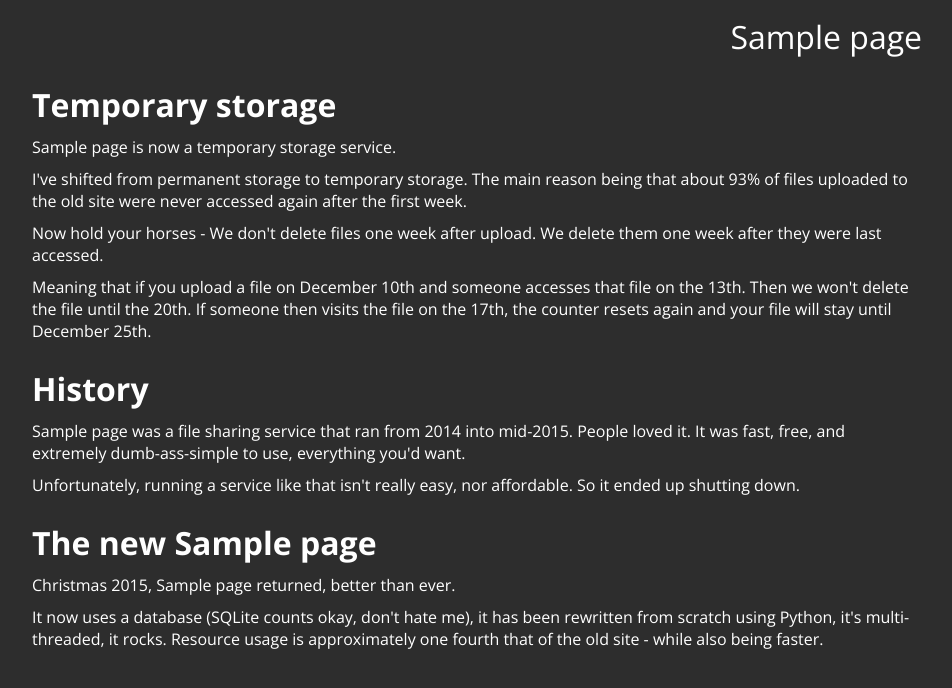
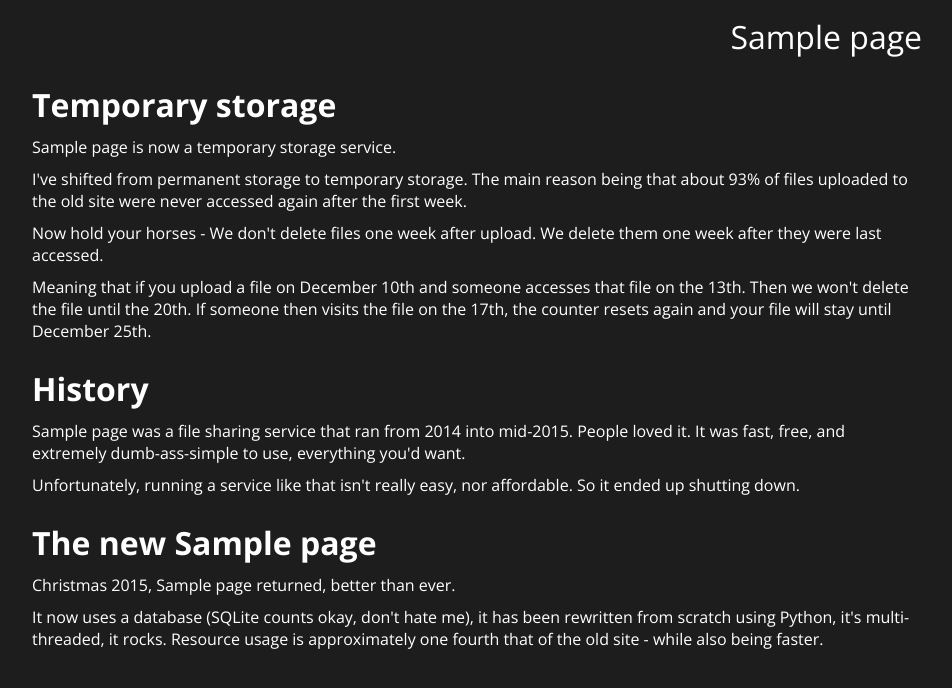
Before and after one commit to zhangshijie-bomun/QuadFile, a Flask app: template templates/about.html in a window 1280 px wide. Shown: the top 688 px of the page, without its empty margins (163-1115 px from the left). Run offline with Flask 2, Linux system fonts and the light colour scheme; the template is opened without the code that fills it: most values are stand-ins (such as "Sample title", 1, 10 or a date in 2020); parts of the project's set-up code (start-up, migrations or seed data) failed here and were passed over.

Commit message:
Darker backgrounds

```diff
--- a/static/regular.css
+++ b/static/regular.css
@@ -10,7 +10,7 @@
 body {
   font-family: "Open Sans", "Lato", sans-serif;
   color: #ffffff;
-  background-color: #2d2d2d;
+  background-color: #1d1d1d;
 }
 
 @keyframes rise {
--- a/static/style.css
+++ b/static/style.css
@@ -10,7 +10,7 @@
 body {
   font-family: "Open Sans", "Lato", sans-serif;
   color: #ffffff;
-  background-color: #2d2d2d;
+  background-color: #1d1d1d;
 }
 
 @keyframes rise {
```
